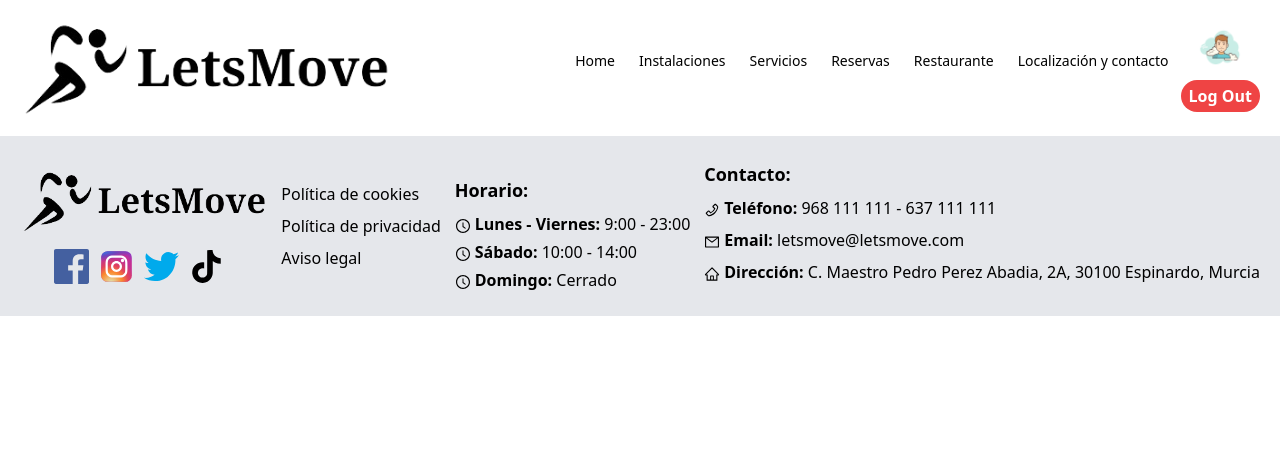
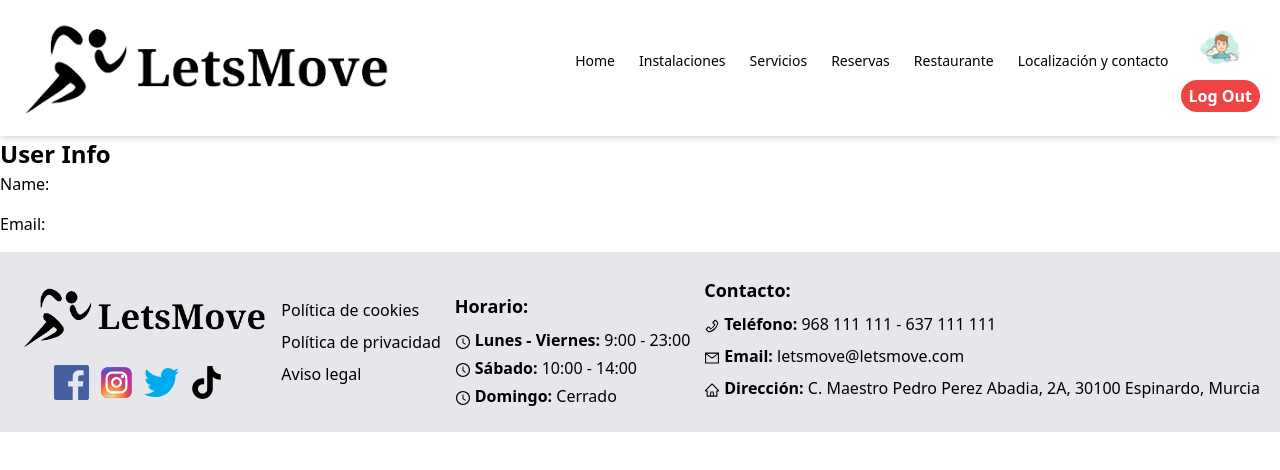
Before and after one commit to Ruben-Maalox/React-reservas-deportivas, a React (Vite) app: page /user-info in a window 1280 px wide. Shown: the top 470 px of the page. Built offline with nearby package versions, Linux system fonts and the light colour scheme; sample sign-in values are in the browser's storage.

Commit message:
WIP: work in progress

```diff
--- a/src/App.tsx
+++ b/src/App.tsx
@@ -12,6 +12,7 @@ import AuthPage from "./pages/AuthPage.tsx";
 import Footer from "./components/Footer.tsx";
 import Header from "./components/Header.tsx";
 import AvisoLegal from "./pages/AvisoLegal.tsx";
+import UserInfo from "./pages/UserInfo.tsx";
 // --> Navegación
 import "./index.css";
 import { BrowserRouter, Route, Routes } from "react-router-dom";
@@ -38,6 +39,14 @@ export default function App() {
                   </RequireAuth>
                 }
               />
+              <Route
+                path="/user-info"
+                element={
+                  <RequireAuth>
+                    <UserInfo />
+                  </RequireAuth>
+                }
+              />
               <Route path="/restaurante" element={<Restaurante />} />
               <Route path="/contacto" element={<Contacto />} />
               <Route path="/politicaCookies" element={<PoliticaCookies />} />
--- a/src/components/auth/Login.tsx
+++ b/src/components/auth/Login.tsx
@@ -27,7 +27,6 @@ export default function Login({ setShowLogin, setShowError }: AuthProps) {
       .then((res) => res.json())
       .then((data) => {
         if (data.ok) {
-          debugger;
           const { email, name, token, picture } = data.results;
           setUser({ email, name, token, picture, fromGoogle: false });
           window.localStorage.setItem("loggedUser", JSON.stringify({ email, name, token, picture }));
--- a/src/components/navegation/NavLinks.tsx
+++ b/src/components/navegation/NavLinks.tsx
@@ -47,7 +47,7 @@ export default function NavLinks() {
       })}
       {user && (
         <div className="flex flex-col items-center">
-          <img src={userImage} alt="User image" className="w-12 h-12 rounded-full object-cover" />
+          <img onClick={()=>navigate("user-info")} src={userImage} alt="User image" className="w-12 h-12 rounded-full object-cover" />
 
           <button onClick={handleLogOut} className="bg-red-500 hover:bg-red-700 text-white font-bold py-1 px-2 rounded-full mt-2 text-s">
             Log Out
--- /dev/null
+++ b/src/pages/UserInfo.tsx
@@ -0,0 +1,12 @@
+import { useAuthProvider } from "../context/useAuthProvider";
+
+export default function UserInfo(){
+  const {user} = useAuthProvider();
+  return (
+    <div>
+      <h2>User Info</h2>
+      <p>Name: {user?.name}</p>
+      <p>Email: {user?.email}</p>
+    </div>
+  )
+}
```
Also changed, not shown: TODO.txt.
